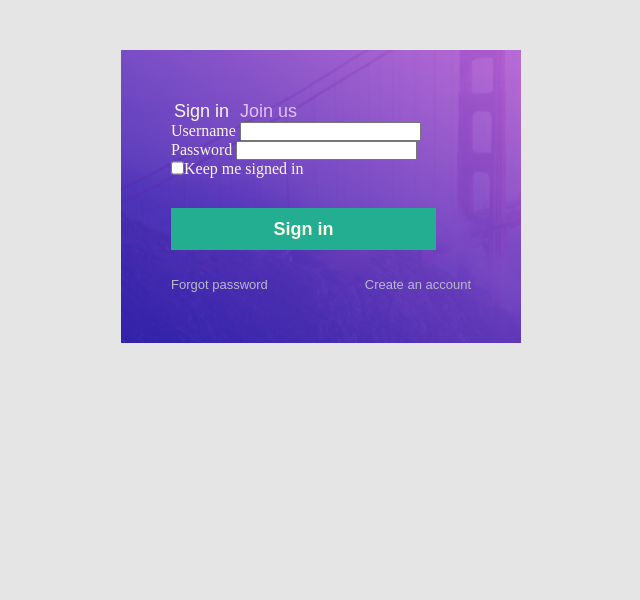
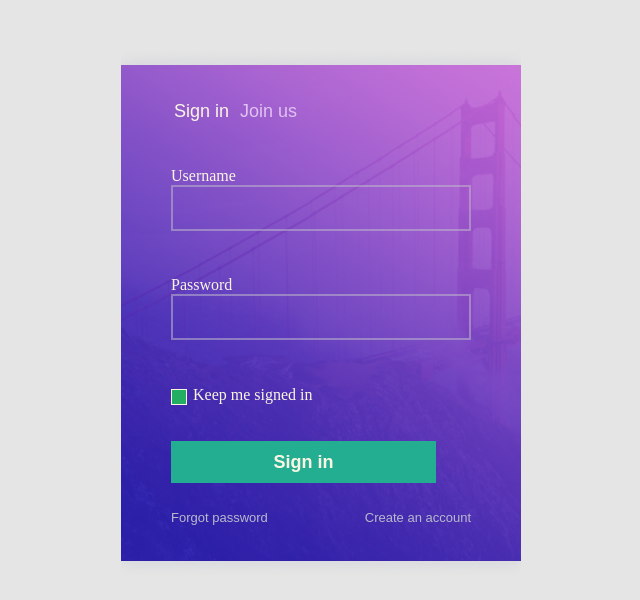
Before and after one commit to Katiasun/Lesson12_part2, a plain HTML site: page index.html in a window 1280 px wide. Shown: the whole page, without its empty margins (319-959 px from the left). Drawn offline with Linux system fonts and the light colour scheme.

Commit message:
added before and after

```diff
--- a/css/style.css
+++ b/css/style.css
@@ -1,4 +1,6 @@
-* {
+*,
+::after,
+::before {
   box-sizing: border-box;
   padding: 0;
   margin: 0;
@@ -46,27 +48,77 @@ body {
   padding: 2px;
 }
 
-.content {
-  display: flex;
-}
 .field {
   margin-bottom: 27px;
   color: #fbf6e4;
   font-size: 16px;
 }
-label .username,
-label .password {
+.field__fill {
+  margin-top: 45px;
+}
+label {
+  border: none;
+  margin-bottom: 5px;
+}
+input {
+  display: block;
+
   border: 2px solid rgba(191, 185, 204, 0.54);
-
+  padding: 10px;
   background: none;
   height: 46px;
-  width: 265px;
+  width: 100%;
 }
-.check {
-  display: flex;
+.checkbox input[type="checkbox"] {
+  opacity: 0;
+}
+.checkbox input[type="checkbox"] + label::after {
+  content: none;
+}
+.checkbox input[type="checkbox"]:checked + label::after {
+  content: "";
+}
+.checkbox input[type="checkbox"]:focus + label::before {
+  outline: #23ae92 auto 5px;
+}
+.checkbox label::before {
+  content: "";
 
+  background-color: #23ae61;
+  margin-right: 8px;
+  /* display: inline-block; */
   height: 16px;
+  width: 16px;
+  border: 1px solid;
+  left: 0px;
+  top: 3px;
 }
+.checkbox label::after {
+  content: "";
+
+  display: inline-block;
+  height: 6px;
+  width: 9px;
+  border-left: 2px solid;
+  border-bottom: 2px solid;
+
+  transform: rotate(-45deg);
+
+  left: 4px;
+  top: 7px;
+}
+.checkbox label {
+  position: relative;
+  display: inline-block;
+  padding-left: 22px;
+}
+.checkbox label::before,
+.checkbox label::after {
+  position: absolute;
+  content: "";
+  display: inline-block;
+}
+
 .button {
   font-family: " Quicksand", sans-serif;
   font-weight: 700;
--- a/index.html
+++ b/index.html
@@ -24,16 +24,16 @@
 
         <div class="content">
           <form class="field" action="">
-            <div class="username field__username">
+            <div class="username field__fill">
               <label for="username">Username</label>
               <input id="username" type="text" name="Username" />
             </div>
 
-            <div class="password field__password">
+            <div class="password field__fill">
               <label for="password">Password</label>
               <input id="password" type="password" name="password" />
             </div>
-            <div class="check">
+            <div class="checkbox">
               <input class="check" id="sing" type="checkbox" value="sing in" />
               <label for="sing">Keep me signed in</label>
             </div>
```
